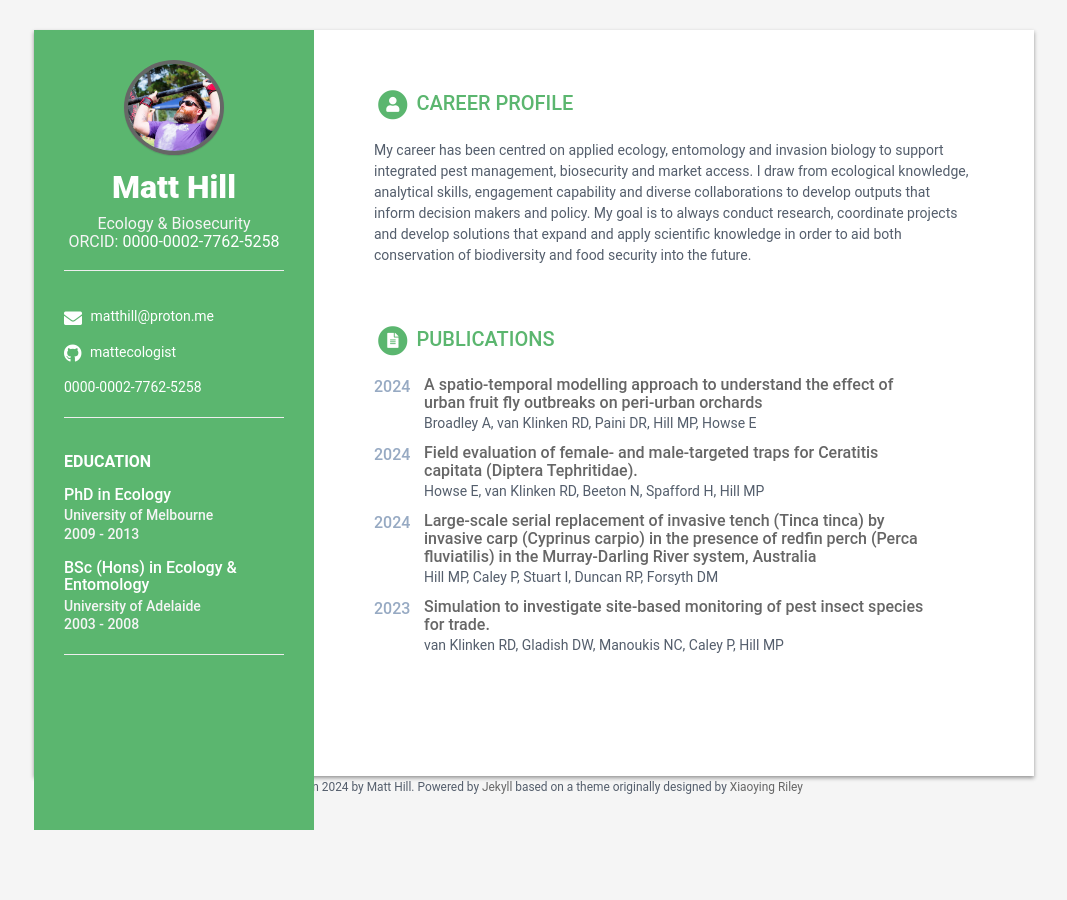
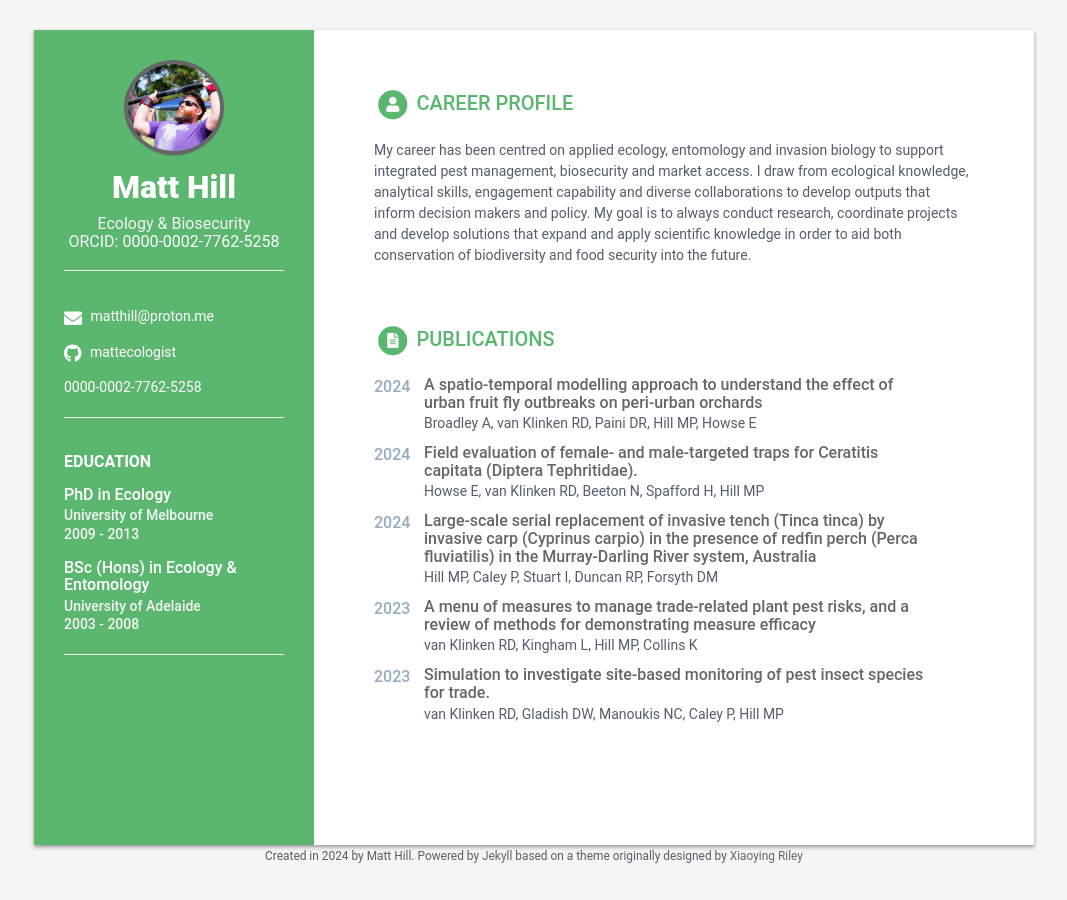
Before and after one commit to mattecologist/mattecologist.github.io, a Jekyll site: the page built from index.html, in a window 1280 px wide. Shown: the whole page, without its empty margins (106-1173 px from the left). Built offline with Jekyll 4.4.1, drawn with Linux system fonts in a browser that asks for light colours; nearby versions of some CDN libraries; a style sheet for code colours, icons or effects is not loaded.

Commit message:
add papers

```diff
--- a/_data/publications.yml
+++ b/_data/publications.yml
@@ -1,12 +1,12 @@
 - title: Large-scale serial replacement of invasive tench (Tinca tinca) by invasive carp (Cyprinus carpio) in the presence of redfin perch (Perca fluviatilis) in the Murray-Darling River system, Australia
   authors: Hill MP, Caley P, Stuart I, Duncan RP, Forsyth DM
   year: 2024
-  link: https://doi.org/10.1007/s10530-024-03409-z
+  link: ./assets/pdf/s10530-024-03409-z.pdf
 
 - title: Field evaluation of female- and male-targeted traps for Ceratitis capitata (Diptera Tephritidae).
   authors: Howse E, van Klinken RD, Beeton N, Spafford H, Hill MP
   year: 2024
-  link: https://doi.org/10.21203/rs.3.rs-4147046/v1
+  link: ./assets/pdf/toae139.pdf
 
 - title: A spatio-temporal modelling approach to understand the effect of urban fruit fly outbreaks on peri-urban orchards
   authors: Broadley A, van Klinken RD, Paini DR, Hill MP, Howse E
@@ -17,4 +17,9 @@
   authors: van Klinken RD, Gladish DW, Manoukis NC, Caley P, Hill MP
   publication: Journal of Economic Entomology
   year: 2023
-  link: https://doi.org/10.1093/jee/toad112
+  link: ./assets/pdf/toad112.pdf
+
+- title: A menu of measures to manage trade-related plant pest risks, and a review of methods for demonstrating measure efficacy
+  authors: van Klinken RD, Kingham L, Hill MP, Collins K
+  year: 2023
+  link: ./assets/pdf/s10530-022-02977-2.pdf
```
Also changed, not shown: 1 other file.
